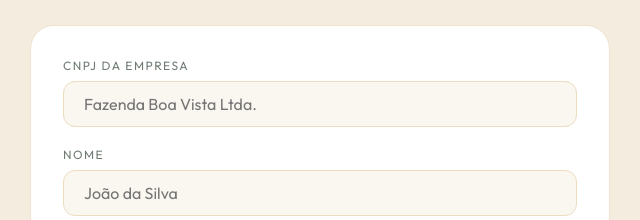
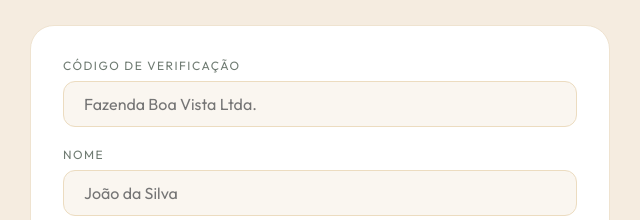
Before and after one commit to CoffeeTech-Sprint2/CoffeeTech_Sprint2, a website: page APIs/web-data-viz/public/cadastro.html in a window 1280 px wide. Shown: the part 138-358 px from the top of the page, 320-960 px from the left. Drawn offline with Linux system fonts and the light colour scheme.

Commit message:
Mudaar nome do campo de cadastro

```diff
--- a/APIs/web-data-viz/public/cadastro.html
+++ b/APIs/web-data-viz/public/cadastro.html
@@ -45,7 +45,7 @@
     <p>Comece a monitorar sua plantação hoje</p>
 
     <main class="main-cadastro">
-      <label>Cnpj da empresa</label>
+      <label>Código de verificação</label>
       <input
         type="text"
         id="ipt_cnpj"
```
